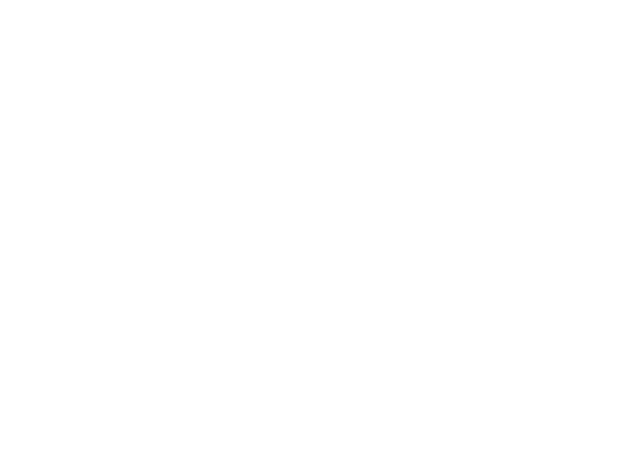
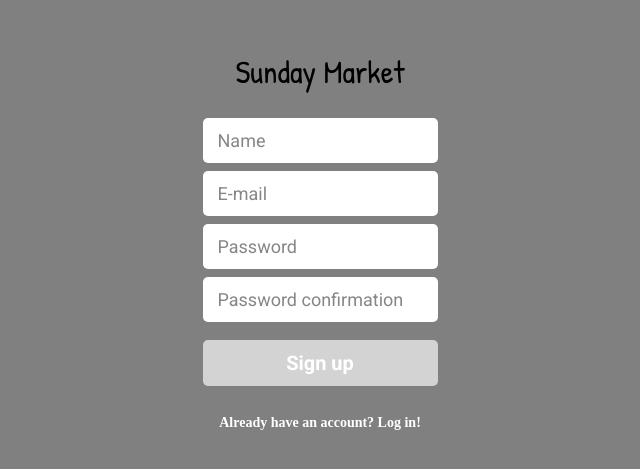
Before and after one commit to Victor-Mannelli/E-Commerce-Driven, a React (Create React App) app: page /registration in a window 1280 px wide. Shown: the part 157-626 px from the top of the page, without its empty margins (320-960 px from the left). Built offline with nearby package versions, Linux system fonts and the light colour scheme.

Commit message:
feat: login and registration pages

```diff
--- a/package.json
+++ b/package.json
@@ -6,6 +6,7 @@
     "@testing-library/jest-dom": "^5.16.5",
     "@testing-library/react": "^13.4.0",
     "@testing-library/user-event": "^13.5.0",
+    "axios": "^1.2.0",
     "react": "^18.2.0",
     "react-dom": "^18.2.0",
     "react-icons": "^4.6.0",
--- a/src/App.js
+++ b/src/App.js
@@ -1,4 +1,5 @@
 import { BrowserRouter, Routes, Route } from "react-router-dom";
+import { useState } from "react";
 import GlobalStyle from "./GlobalStyles";
 import CheckoutPage from "./pages/checkout";
 import HomePage from "./pages/home";
@@ -8,8 +9,12 @@ import PageNotFound from "./pages/pageNotFound";
 import ProductPage from "./pages/product";
 import RegistrationPage from "./pages/registration";
 
+import UserContext from "./contexts/UserContext";
+
 export default function App() {
+  const [user, setUser] = useState(null);
   return (
+    <UserContext.Provider value={{ user, setUser }}>
       <BrowserRouter>
         <Routes>
           <Route path="*" element={<PageNotFound />} />
@@ -20,7 +25,8 @@ export default function App() {
           <Route path="/cart" element={<MyCartPage />} />
           <Route path="/checkout" element={<CheckoutPage />} />
         </Routes>
-			<GlobalStyle/>
+        <GlobalStyle />
       </BrowserRouter>
+    </UserContext.Provider>
   );
 }
--- a/src/GlobalStyles.js
+++ b/src/GlobalStyles.js
@@ -19,7 +19,8 @@ const GlobalStyle = createGlobalStyle`
         padding: 0;
         border: 0;
         font-size: 100%;
-    font: inherit;
+        text-decoration: none;
+        font: inherit;
         vertical-align: baseline;
     }
     /* HTML5 display-role reset for older browsers */
@@ -50,10 +51,11 @@ const GlobalStyle = createGlobalStyle`
     }
     * {
         box-sizing: border-box;
+        font-family: 'Roboto', sans-serif;
     }
     :root {
         --darkmode: gray;
     }
-`
+`;
 
-export default GlobalStyle
+export default GlobalStyle;
--- /dev/null
+++ b/src/assets/constants/urls.js
@@ -0,0 +1 @@
+export const BASE_URL="http://localhost:5000"
--- /dev/null
+++ b/src/assets/styles/Button.js
@@ -0,0 +1,16 @@
+import styled from "styled-components";
+
+const Button = styled.button`
+    width: 100%;
+    height: 46px;
+    margin-top: 10px;
+    background: lightgray;
+    border-radius: 5px;
+    border: none;
+    color: white;
+    font-weight: 700;
+    font-size: 20px;
+    cursor: pointer;
+`;
+
+export default Button;
--- /dev/null
+++ b/src/assets/styles/Input.js
@@ -0,0 +1,20 @@
+import styled from "styled-components";
+
+const Input = styled.input`
+    background: white;
+    border: none;
+    border-radius: 5px;
+    height: 45px;
+    width: 100%;
+    margin-bottom: 8px;
+    padding: 0 15px;
+    font-size: 18px;
+    display: flex;
+    align-items: center;
+    color: black;
+    &::placeholder{
+        color: #868686;
+    }
+`;
+
+export default Input;
--- /dev/null
+++ b/src/assets/styles/LogInSignUpStyle.js
@@ -0,0 +1,25 @@
+import styled from "styled-components";
+
+const LogInSignUpStyle = styled.div`
+background-color: var(--darkmode);
+display: flex;
+flex-direction: column;
+align-items: center;
+justify-content: center;
+height: 100vh;
+gap: 30px;
+span {
+    font-size: 32px;
+    font-family: 'Patrick Hand', cursive;
+}
+a {
+  color: white;
+  font-size: 14px;
+  font-weight: 700;
+  &:visited {
+    filter: brightness(0.6);
+  }
+}
+`;
+
+export default LogInSignUpStyle;
--- /dev/null
+++ b/src/contexts/UserContext.js
@@ -0,0 +1,5 @@
+import { createContext } from "react";
+
+const UserContext = createContext();
+
+export default UserContext;
--- a/src/pages/login.js
+++ b/src/pages/login.js
@@ -1,6 +1,57 @@
+import { useState, useContext } from "react";
+import { Link, useNavigate } from "react-router-dom";
+import UserContext from "../contexts/UserContext";
+import axios from "axios";
+
+import LogInSignUpStyle from "../assets/styles/LogInSignUpStyle";
+import Button from "../assets/styles/Button";
+import Input from "../assets/styles/Input";
+import { BASE_URL } from "../assets/constants/urls";
+
 export default function LoginPage(){
+    const [email, setEmail] = useState("");
+    const [password, setPassword] = useState("");
+
+    const { setUser } = useContext(UserContext);
+    const navigator = useNavigate();
+
+    async function handleSubmit(e) {
+      e.preventDefault();
+      const body = { email, password };
+      try {
+        const response = await axios.post(`${BASE_URL}/signin`, body);
+        const { token, name } = response.data;
+        setUser({ name, token });
+        navigator("/");
+      } catch (error) {
+        alert("There's been an issue. Check your login info and try again.");
+        console.log(error.response);
+      }
+    }
+
     return (
-        <>
-        </>
-    )
+      <LogInSignUpStyle>
+        <span>Sunday Market</span>
+        <form>
+          <Input
+            type="email"
+            value={email}
+            placeholder="E-mail"
+            onChange={(e) => setEmail(e.target.value)}
+          />
+
+          <Input
+            type="password"
+            value={password}
+            placeholder="Password"
+            onChange={(e) => setPassword(e.target.value)}
+          />
+
+          <Button type="submit" onClick={handleSubmit}>
+            Log in
+          </Button>
+        </form>
+        <Link to="/registration">Don't have an account? Sign up!</Link>
+      </LogInSignUpStyle>
+    );
 }
--- a/src/pages/registration.js
+++ b/src/pages/registration.js
@@ -1,6 +1,74 @@
-export default function RegistrationPage(){
+import { useState } from "react";
+import { Link, useNavigate } from "react-router-dom";
+import axios from "axios";
+
+import LogInSignUpStyle from "../assets/styles/LogInSignUpStyle";
+import Button from "../assets/styles/Button";
+import Input from "../assets/styles/Input";
+import { BASE_URL } from "../assets/constants/urls";
+
+export default function RegistrationPage() {
+    const [name, setName] = useState("");
+    const [email, setEmail] = useState("");
+    const [password, setPassword] = useState("");
+    const [passwordConfirmation, setPasswordConfirmation] = useState("");
+
+    const navigate = useNavigate();
+
+    async function handleSubmit(e) {
+      e.preventDefault();
+      try {
+        await axios.post(`${BASE_URL}/signup`, {
+          name,
+          email,
+          password,
+          passwordConfirmation,
+        });
+
+        navigate("/");
+      } catch (error) {
+        alert("Oops! There's something wrong! Please try again!");
+        console.log(error);
+      }
+    }
+
     return (
-        <>
-        </>
-    )
-}
+      <LogInSignUpStyle>
+        <span>Sunday Market</span>
+        <form>
+          <Input
+            type="text"
+            value={name}
+            placeholder="Name"
+            onChange={(e) => setName(e.target.value)}
+          />
+
+          <Input
+            type="email"
+            value={email}
+            placeholder="E-mail"
+            onChange={(e) => setEmail(e.target.value)}
+          />
+
+          <Input
+            type="password"
+            value={password}
+            placeholder="Password"
+            onChange={(e) => setPassword(e.target.value)}
+          />
+
+          <Input
+            type="password"
+            value={passwordConfirmation}
+            placeholder="Password confirmation"
+            onChange={(e) => setPasswordConfirmation(e.target.value)}
+          />
+
+          <Button type="submit" onClick={handleSubmit}>
+            Sign up
+          </Button>
+        </form>
+        <Link to="/login">Already have an account? Log in!</Link>
+      </LogInSignUpStyle>
+    );
+  }
```
Also changed, not shown: 1 other file (tests, documents, lock files or other folders). Lines whose indentation alone changed are shown as unchanged.
